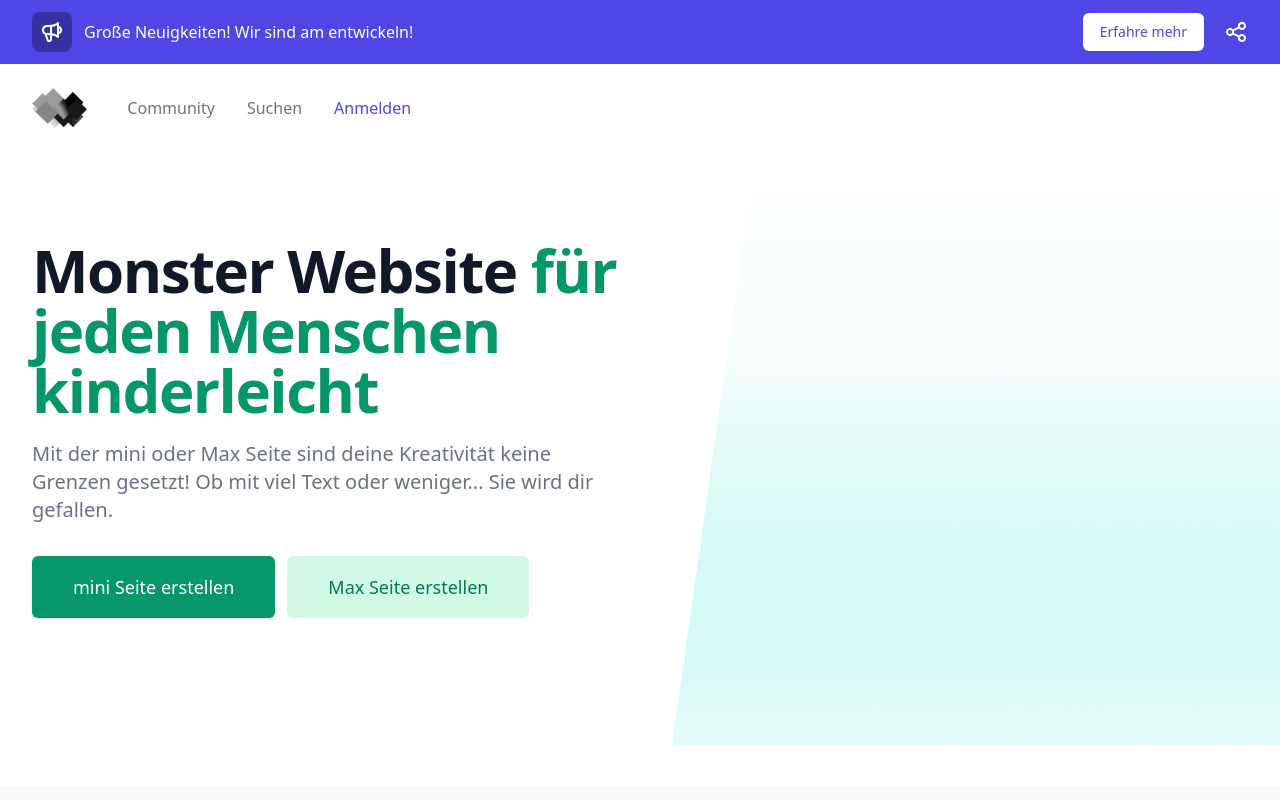
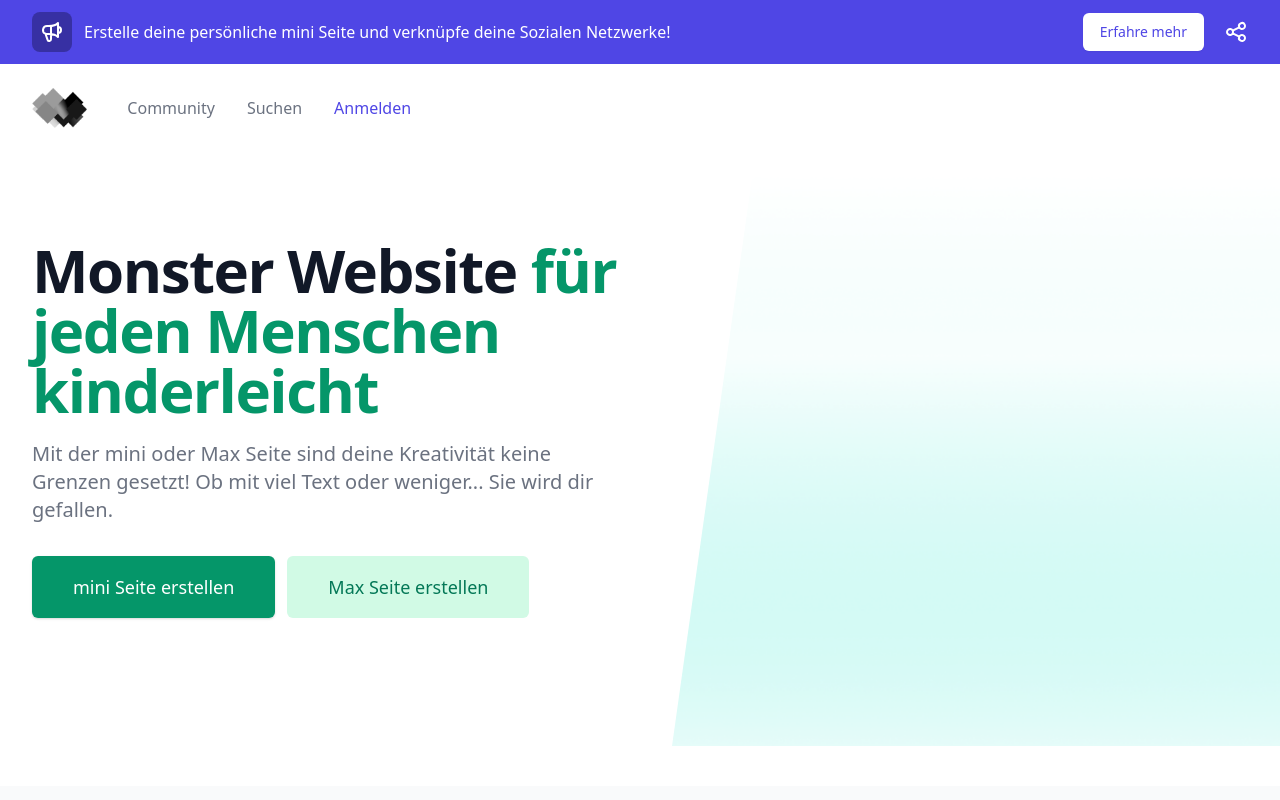
Before and after one commit to marvinhuelsmann/yourweb, a Vue app: page / in a window 1280 px wide. Shown: the top 800 px of the page. Built offline with nearby package versions, Linux system fonts and the light colour scheme; a web font is replaced by a local one.

Commit message:
fixing some text messages

```diff
--- a/src/views/Home.vue
+++ b/src/views/Home.vue
@@ -8,10 +8,10 @@
           </span>
           <p class="ml-3 font-medium text-white truncate">
             <span class="md:hidden">
-              Entwicklungsstart am 1.5.2021
+              Soziale Netzwerke verknüpfen!
             </span>
             <span class="hidden md:inline">
-              Große Neuigkeiten! Wir sind am entwickeln!
+              Erstelle deine persönliche mini Seite und verknüpfe deine Sozialen Netzwerke!
             </span>
           </p>
         </div>
```
